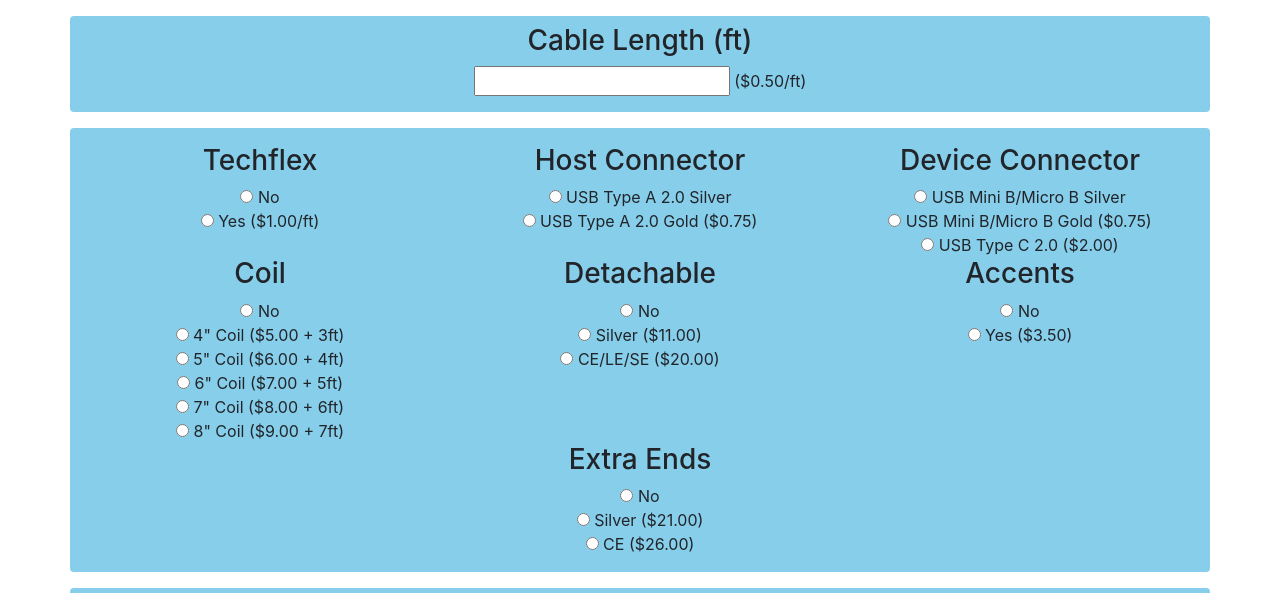
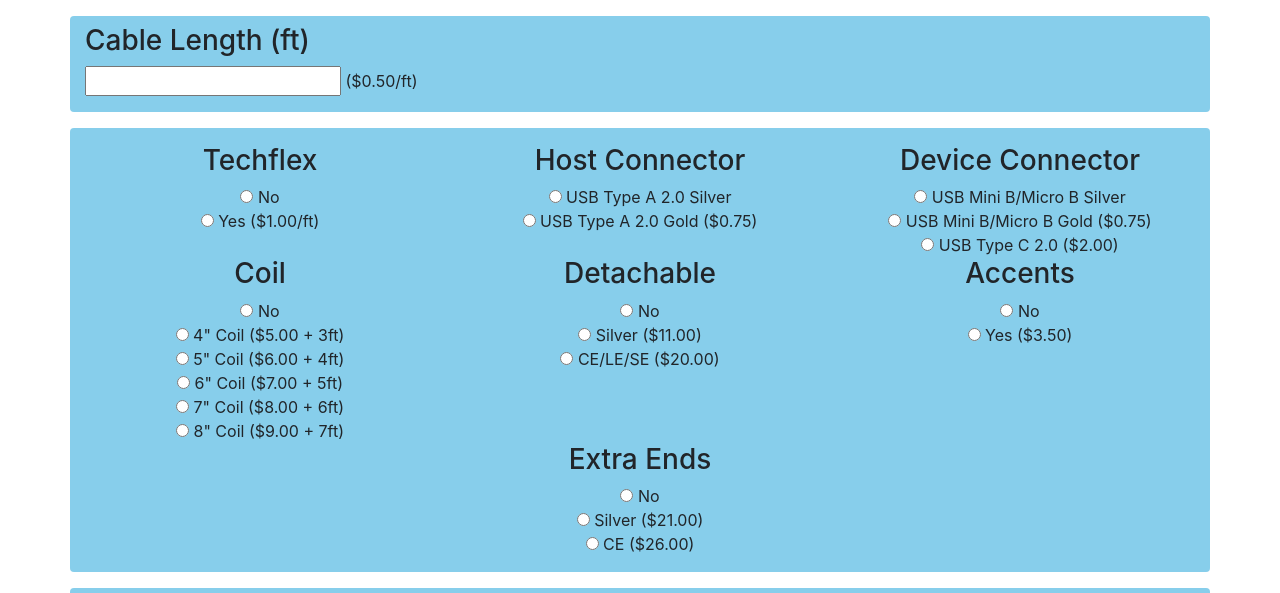
Before and after one commit to RainbowLegend/summitcalc, a plain HTML site: page index.html in a window 1280 px wide. Shown: the top 593 px of the page. Drawn offline with nearby package versions, Linux system fonts and the light colour scheme.

Commit message:
Update index.html

```diff
--- a/index.html
+++ b/index.html
@@ -6,7 +6,7 @@
     <script src="https://code.jquery.com/jquery-3.4.1.js"></script>
   </head>
   <body>
-    <div class="container rounded" align=center style="background-color:skyblue;margin-top:1em;margin-bottom:1em;padding-top:.5em;padding-bottom.5em;">
+    <div class="container rounded" style="background-color:skyblue;margin-top:1em;margin-bottom:1em;padding-top:.5em;padding-bottom.5em;">
       <h3 style="border-top:1em;">Cable Length (ft)</h3>
       <input type="number" id="length" style="margin-bottom:1em;"> ($0.50/ft)
     </div>
```
